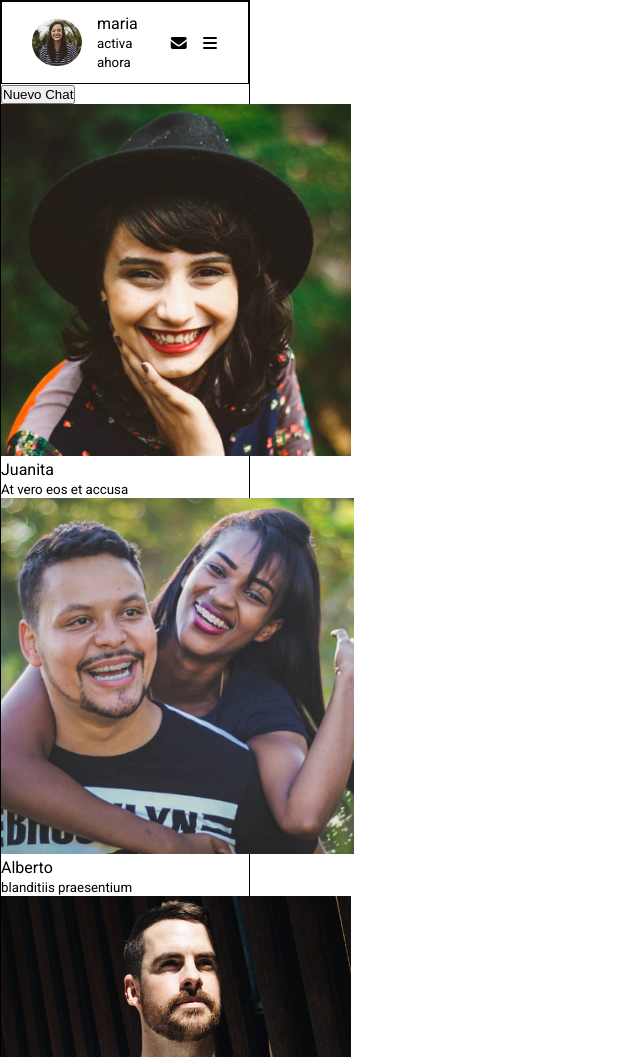
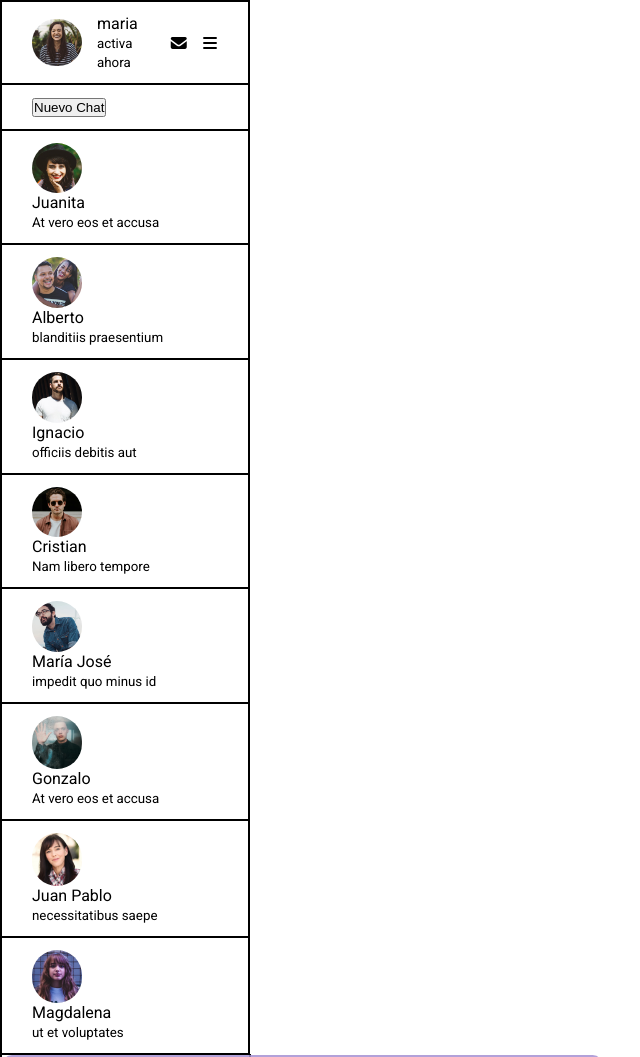
Before and after one commit to cmillal/pagina_flex, a plain HTML site: page index.html in a window 1280 px wide. Shown: the top 1057 px of the page, without its empty margins (0-640 px from the left). Drawn offline with Linux system fonts and the light colour scheme.

Commit message:
creacion de cajas fotos

```diff
--- a/asset/style.css
+++ b/asset/style.css
@@ -37,3 +37,23 @@ aside .maria-profile img {
     border-radius: 100px;
 
 }
+.cajon {
+    display: flex;
+    align-items: center;
+    justify-content: space-between;
+    padding: 12px 30px;
+    border: 1px solid;
+}
+
+section .foto img {
+    display: flex;
+    align-items: center;
+    width: 50px;
+    border-radius: 100px;
+
+}
+
+.cajas {
+    padding: 12px 30px;
+    border: 1px solid;
+}
--- a/index.html
+++ b/index.html
@@ -41,77 +41,95 @@
 
            <!--boton chat-->
            <section>
+            <div class="cajas">
             <button class="boton">Nuevo Chat</button>
+        </div>
         </section>
 
 
         <section>
 
           <!--item 1-->
-        <div>
+          <div class="cajas">
+                 <div class="foto">
                      <img src="./asset/img/Screen Shot 2018-11-28 at 15.28.04.jpg" alt="chica-sombrero">
 
                          <p>Juanita </p>
                         <small>At vero eos et accusa</small>
-
                  </div>
-
+           </div>
         <!--item 2-->
-        <div>
+        <div class="cajas">
+             <div class="foto">
                      <img src="./asset/img/Screen Shot 2018-11-28 at 15.28.30.jpg" alt="pareja">
 
                     <p>Alberto</p>
                     <small>blanditiis praesentium</small>
              </div>
+         </div>
+        <!--item 3-->
 
-        <!--item 3-->
-        <div>
+        <div class="cajas">
+             <div class="foto">
                   <img src="./asset/img/Screen Shot 2018-11-28 at 15.30.34.jpg" alt="chico-polera-blanca">
 
                     <p>Ignacio</p>
                  <small>officiis debitis aut</small>
              </div>
+         </div>
+        <!--item 4-->
 
-        <!--item 4-->
-        <div>
+        <div class="cajas">
+                 <div class="foto">
                          <img src="./asset/img/Screen Shot 2018-11-28 at 15.30.54.jpg" alt="chico-lentes">
 
                          <p>Cristian</p>
                          <small>Nam libero tempore</small>
                  </div>
+         </div>
 
         <!--item 5-->
-        <div>
+
+         <div class="cajas">
+                <div class="foto">
                      <img src="./asset/img/Screen Shot 2018-11-28 at 15.31.09.jpg" alt="chico-camisa--azul">
 
                          <p>María José</p>
                         <small>impedit quo minus id</small>
                     </div>
+         </div>
+           <!--item 6-->
 
-        <!--item 6-->
-        <div>
+         <div class="cajas">
+                <div class="foto">
                      <img src="./asset/img/Screen Shot 2018-11-28 at 15.32.16.jpg" alt="chico-ventana">
 
                          <p>Gonzalo</p>
                          <small>At vero eos et accusa</small>
                  </div>
+         </div>
 
             <!--item 7-->
-            <div>
+
+            <div class="cajas">
+                  <div class="foto">
                         <img src="./asset/img/Screen Shot 2018-11-28 at 15.32.44.jpg" alt="señora">
 
                          <p>Juan Pablo</p>
                         <small>necessitatibus saepe</small>
                     </div>
+             </div>
 
           <!--item 8-->
-          <div>
+
+           <div class="cajas">
+                  <div class="foto">
                         <img src="./asset/img/maria.jpg" alt="maria">
 
                             <p> Magdalena</p>
                             <small>ut et voluptates </small>
                  </div>
-
+            </div>
           </section>
 <aside/>
           <!-- main content -->
```
Lines whose indentation alone changed are shown as unchanged.
